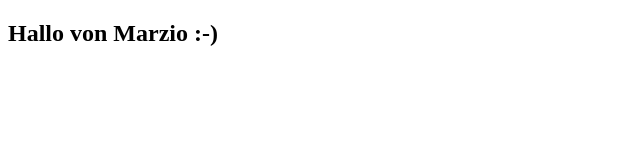
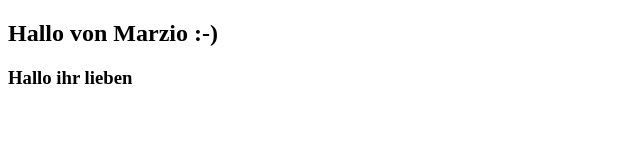
Before and after one commit to MagdaCale/git_vertiefung_2304, a plain HTML site: page about.html in a window 1280 px wide. Shown: the whole page, without its empty margins (0-640 px from the left). Drawn offline with Linux system fonts and the light colour scheme.

Commit message:
h3 in about.html

```diff
--- a/about.html
+++ b/about.html
@@ -1,12 +1,15 @@
 <!DOCTYPE html>
 <html lang="en">
-  <head>
+
+<head>
     <meta charset="UTF-8" />
     <meta name="viewport" content="width=device-width, initial-scale=1.0" />
     <title>Document</title>
-  </head>
+</head>
 
-  <body>
+<body>
     <h2>Hallo von Marzio :-)</h2>
-  </body>
+    <h3>Hallo ihr lieben</h3>
+</body>
+
 </html>
```
